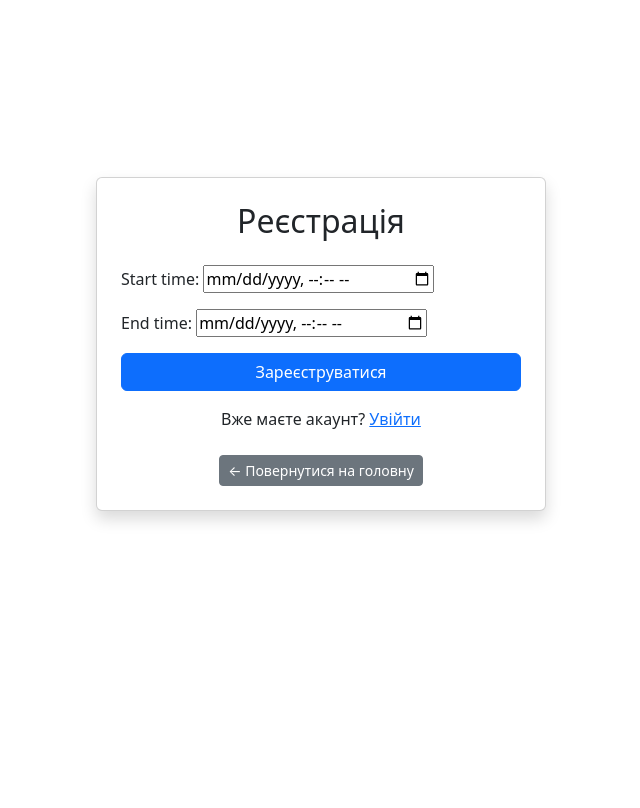
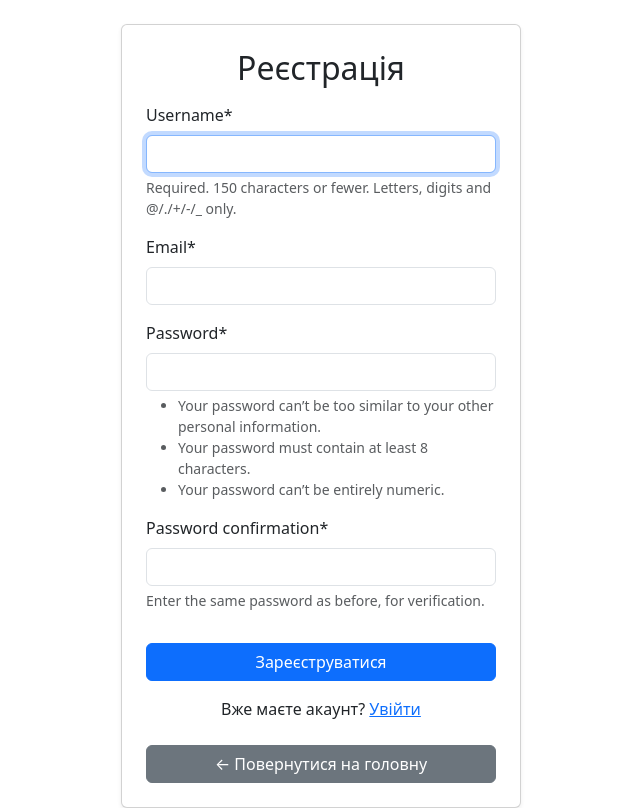
Before and after one commit to Evers0rr/hotel_system, a Django app: template templates/users/register.html in a window 1280 px wide. Shown: the whole page, without its empty margins (319-959 px from the left). Before the commit the page ends 522 px from the top, so only its background shows below. Run offline with Django 5.2, Linux system fonts and the light colour scheme; the template is opened without the code that fills it: values that come from a table or form of the project are taken from there, others are empty; tables that the repository leaves empty hold one stand-in row (values such as "Sample post"); some libraries are stand-ins or nearby versions.

Commit message:
new validation system, new 2 models: Post,RoomRating, using cryspi forms

```diff
--- a/booking/admin.py
+++ b/booking/admin.py
@@ -1,8 +1,10 @@
 from django.contrib import admin
-from .models import Category, Room, Booking, Profile
+from .models import Category, Room, Booking, Profile, Post, RoomRating
 # Register your models here.
 
 admin.site.register(Category)
 admin.site.register(Room)
 admin.site.register(Booking)
 admin.site.register(Profile)
+admin.site.register(Post)
+admin.site.register(RoomRating)
--- a/booking/forms.py
+++ b/booking/forms.py
@@ -1,7 +1,11 @@
 from django import forms
 from .models import Booking
+from django.contrib.auth.forms import UserCreationForm
 from django.core.exceptions import ValidationError
+from django.contrib.auth.models import User
 from django.utils import timezone
+from django.utils.translation import gettext_lazy as _
+
 
 class BookingForm(forms.ModelForm):
     class Meta:
@@ -24,3 +28,18 @@
 
             if start < timezone.now():
                 raise ValidationError("Неможливо забронювати в минулому.")
+
+class CustomRegisterForm(UserCreationForm):
+    email = forms.EmailField(label='Email', required=True)
+
+    class Meta:
+        model = User
+        fields = ['username', 'email', 'password1', 'password2']
+
+    def clean_password1(self):
+        password = self.cleaned_data.get('password1')
+        if len(password) < 8:
+            raise ValidationError(_("Пароль повинен містити щонайменше 8 символів."))
+        if password.isdigit():
+            raise ValidationError(_("Пароль не може складатися лише з цифр."))
+        return password
--- a/booking/models.py
+++ b/booking/models.py
@@ -1,5 +1,6 @@
 from django.db import models
 from django.contrib.auth.models import User
+from django.core.validators import MinValueValidator, MaxValueValidator
 # Create your models here.
 
 class Category(models.Model):
@@ -34,7 +35,6 @@
 
 class Profile(models.Model):
     user = models.OneToOneField(User, on_delete=models.CASCADE,related_name='profile')
-    phone = models.CharField(max_length=20, blank=True)
     address = models.EmailField(blank=False)
 
     class Meta:
@@ -66,3 +66,24 @@
     # %d - день
     # %H - година
     # %M - хвилина
+
+
+class Post(models.Model):
+    title = models.CharField('Заголовок', max_length=120)
+    content = models.TextField('Опис')
+    created_at = models.DateTimeField('Дата публікації', auto_now_add=True)
+
+    class Meta:
+        verbose_name = "Пост"
+        verbose_name_plural = 'Пости'
+        ordering = ['-created_at']
+    def __str__(self):
+        return self.title
+
+class RoomRating(models.Model):
+    room = models.ForeignKey(Room, on_delete=models.CASCADE)
+    user = models.ForeignKey(User, on_delete=models.CASCADE)
+    rating = models.PositiveIntegerField(validators=[MinValueValidator(1), MaxValueValidator(5)])
+
+    class Meta:
+        unique_together = ('room','user')
--- a/templates/users/register.html
+++ b/templates/users/register.html
@@ -1,25 +1,19 @@
 {% extends 'based/base.html' %}
+{% load crispy_forms_tags %}
 
 {% block title %}Реєстрація{% endblock %}
 
 {% block content %}
-<div class="container d-flex justify-content-center align-items-center" style="min-height: 80vh;">
-    <div class="card shadow p-4" style="width: 450px;">
-        <h2 class="text-center mb-4">Реєстрація</h2>
-
+<div class="container d-flex justify-content-center">
+    <div class="card p-4 shadow-sm" style="width: 400px;">
+        <h2 class="text-center mb-3">Реєстрація</h2>
         <form method="post">
             {% csrf_token %}
-            {{ form.as_p }}
-
-            <div class="d-grid mb-3">
-                <button type="submit" class="btn btn-primary">Зареєструватися</button>
-            </div>
+            {{ form|crispy }}
+            <button type="submit" class="btn btn-primary w-100 mt-3">Зареєструватися</button>
         </form>
-
-        <p class="text-center">Вже маєте акаунт? <a href="{% url 'login' %}">Увійти</a></p>
-        <div class="text-center mt-2">
-            <a href="{% url 'room_list' %}" class="btn btn-secondary btn-sm">← Повернутися на головну</a>
-        </div>
+        <p class="text-center mt-3">Вже маєте акаунт? <a href="{% url 'login' %}">Увійти</a></p>
+        <a href="{% url 'room_list' %}" class="btn btn-secondary mt-2 w-100">← Повернутися на головну</a>
     </div>
 </div>
 {% endblock %}
```
Also changed, not shown: booking/views.py (+6 -4 lines), hotel_system/settings.py (+18 -11 lines), templates/booking/book_room.html (+18 -3 lines), booking/migrations/0004_post_roomrating.py (added), db.sqlite3.
